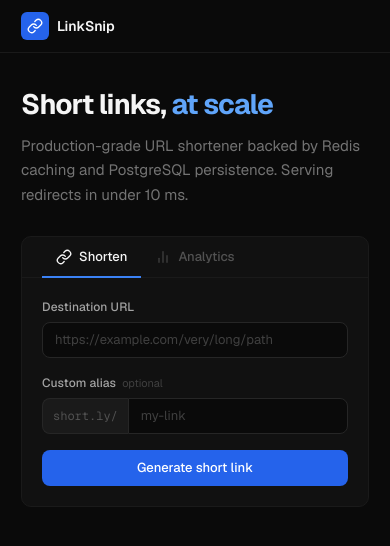
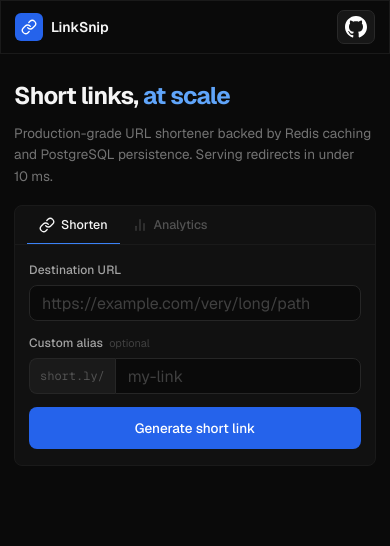
Before and after one commit to Pratik02-07/Scalable-URL-Shortener, a Next.js app in the folder frontend/: page / in a window 390 px wide. Shown: the top 546 px of the page. Built offline with nearby package versions, Linux system fonts and the light colour scheme; no server answers.

Commit message:
feat(frontend): make layout fully responsive across all device breakpoints

```diff
--- a/frontend/src/app/globals.css
+++ b/frontend/src/app/globals.css
@@ -47,6 +47,7 @@
 
 html, body {
   min-height: 100vh;
+  min-height: 100dvh;
   background: var(--gray-950);
   color: var(--text-primary);
   font-family: 'Geist', -apple-system, BlinkMacSystemFont, 'Segoe UI', sans-serif;
@@ -54,6 +55,7 @@
   line-height: 1.5;
   -webkit-font-smoothing: antialiased;
   -moz-osx-font-smoothing: grayscale;
+  overflow-x: hidden;
 }
 
 ::-webkit-scrollbar { width: 5px; }
--- a/frontend/src/app/page.module.css
+++ b/frontend/src/app/page.module.css
@@ -3,8 +3,11 @@
 ──────────────────────────────────────────────────────────────── */
 .layout {
   min-height: 100vh;
+  min-height: 100dvh;
   display: flex;
   flex-direction: column;
+  overflow-x: hidden;
+  width: 100%;
 }
 
 /* ────────────────────────────────────────────────────────────────
@@ -13,6 +16,7 @@
 .nav {
   border-bottom: 1px solid var(--gray-800);
   background: var(--gray-950);
+  border: 1px solid var(--gray-800);
   position: sticky;
   top: 0;
   z-index: 10;
@@ -60,21 +64,15 @@
 }
 
 .pill {
-  width: 32px;
-  height: 32px;
+  width: 38px;
+  height: 34px;
   display: flex;
   align-items: center;
   justify-content: center;
   background: #171717;
   border: 1px solid #292929;
-  border-radius: 6px;
+  border-radius: 7px;
   padding: 0;
-  transition: background-color 0.15s ease, border-color 0.15s ease;
-}
-
-.pill:hover {
-  background: #222222;
-  border-color: #383838;
 }
 
 .githubLink {
@@ -84,19 +82,18 @@
   justify-content: center;
   width: 100%;
   height: 100%;
-  transition: opacity 0.15s ease, transform 0.15s ease;
+  transition: color 0.2s ease, transform 0.2s ease;
 }
 
 .githubLink:hover {
   color: #ffffff;
-  opacity: 0.9;
   transform: translateY(-1px);
 }
 
 .githubIcon {
   display: block;
-  width: 16px;
-  height: 16px;
+  width: 22px;
+  height: 22px;
 }
 
 .pillLive {
@@ -137,16 +134,17 @@
 }
 
 .hero {
-  padding: 4rem 0 2.5rem;
+  padding: 3.5rem 0 2rem;
 }
 
 .heading {
-  font-size: clamp(28px, 4vw, 36px);
+  font-size: clamp(24px, 5.5vw, 36px);
   font-weight: 700;
   letter-spacing: -0.03em;
   line-height: 1.2;
   color: var(--gray-100);
   margin-bottom: 12px;
+  word-break: break-word;
 }
 
 .accent {
@@ -154,9 +152,9 @@
 }
 
 .subheading {
-  font-size: 15px;
+  font-size: clamp(13.5px, 2.5vw, 15px);
   color: var(--gray-400);
-  line-height: 1.65;
+  line-height: 1.6;
   max-width: 480px;
 }
 
@@ -169,6 +167,7 @@
   border-radius: 10px;
   overflow: hidden;
   margin-bottom: 3rem;
+  width: 100%;
 }
 
 /* ────────────────────────────────────────────────────────────────
@@ -179,6 +178,13 @@
   border-bottom: 1px solid var(--gray-800);
   padding: 0 20px;
   gap: 0;
+  overflow-x: auto;
+  scrollbar-width: none;
+  -webkit-overflow-scrolling: touch;
+}
+
+.tabRow::-webkit-scrollbar {
+  display: none;
 }
 
 .tabBtn {
@@ -269,6 +275,7 @@
 .inputGroup {
   display: flex;
   align-items: stretch;
+  width: 100%;
 }
 
 .inputPrefix {
@@ -284,11 +291,13 @@
   white-space: nowrap;
   font-family: 'Geist Mono', monospace;
   user-select: none;
+  flex-shrink: 0;
 }
 
 .inputSuffix {
   border-radius: 0 var(--radius-md) var(--radius-md) 0 !important;
   flex: 1;
+  min-width: 0;
 }
 
 /* Error */
@@ -389,10 +398,12 @@
 
 .shortUrl {
   flex: 1;
+  min-width: 0;
   font-family: 'Geist Mono', monospace;
   font-size: 13px;
   color: var(--blue-400);
   word-break: break-all;
+  overflow-wrap: anywhere;
 }
 
 .copyBtn {
@@ -411,6 +422,7 @@
   font-family: inherit;
   transition: background 0.15s ease, color 0.15s ease, border-color 0.15s ease;
   flex-shrink: 0;
+  touch-action: manipulation;
 }
 
 .copyBtn:hover { background: var(--gray-700); }
@@ -434,6 +446,7 @@
   display: flex;
   align-items: center;
   gap: 6px;
+  min-width: 0;
 }
 
 .metaKey {
@@ -446,6 +459,8 @@
 .metaVal {
   font-size: 12px;
   color: var(--gray-400);
+  word-break: break-all;
+  overflow-wrap: anywhere;
 }
 
 .metaCode {
@@ -484,6 +499,7 @@
   gap: 4px;
   padding: 14px 16px;
   background: var(--gray-900);
+  min-width: 0;
 }
 
 .statNum {
@@ -507,9 +523,10 @@
 
 .statsOriginal {
   display: flex;
-  align-items: center;
+  align-items: flex-start;
   gap: 8px;
   flex-wrap: wrap;
+  min-width: 0;
 }
 
 .statsLink {
@@ -519,6 +536,9 @@
   display: inline-flex;
   align-items: center;
   gap: 4px;
+  word-break: break-all;
+  overflow-wrap: anywhere;
+  min-width: 0;
 }
 
 .statsLink:hover { text-decoration: underline; }
@@ -553,14 +573,141 @@
 }
 
 /* ────────────────────────────────────────────────────────────────
-   Responsive
+   Responsive Design
 ──────────────────────────────────────────────────────────────── */
+
+/* Tablets and small laptops (max-width: 640px) */
+@media (max-width: 640px) {
+  .navInner {
+    padding: 0 1rem;
+  }
+
+  .main {
+    padding: 0 1rem 3.5rem;
+  }
+
+  .hero {
+    padding: 2.75rem 0 1.75rem;
+  }
+
+  .panel {
+    border-radius: 8px;
+    margin-bottom: 2.25rem;
+  }
+
+  .form {
+    padding: 18px 16px;
+    gap: 14px;
+  }
+
+  .input {
+    font-size: 16px; /* Prevents auto-zoom on iOS Safari */
+  }
+
+  .resultBox {
+    padding: 14px 16px;
+  }
+}
+
+/* Medium mobile devices (max-width: 540px) */
+@media (max-width: 540px) {
+  .statsGrid {
+    grid-template-columns: 1fr;
+  }
+
+  .statCell:not(:last-child) {
+    border-bottom: 1px solid var(--gray-800);
+  }
+
+  .statCell {
+    padding: 12px 14px;
+  }
+}
+
+/* Mobile Phones (max-width: 480px) */
 @media (max-width: 480px) {
-  .navPills { display: none; }
-  .hero { padding: 2.5rem 0 2rem; }
-  .statsGrid { grid-template-columns: 1fr; }
-  .statCell:not(:last-child) { border-bottom: 1px solid var(--gray-800); }
-  .resultMeta { gap: 8px; }
-  .metaDivider { display: none; }
-  .submitBtn { align-self: stretch; min-width: unset; }
+  .hero {
+    padding: 2rem 0 1.25rem;
+  }
+
+  .tabRow {
+    padding: 0 12px;
+  }
+
+  .tabBtn {
+    padding: 11px 12px 10px;
+    font-size: 12.5px;
+    gap: 6px;
+  }
+
+  .form {
+    padding: 16px 14px;
+    gap: 13px;
+  }
+
+  .submitBtn {
+    align-self: stretch;
+    width: 100%;
+    min-width: unset;
+    height: 42px;
+    font-size: 13.5px;
+  }
+
+  .resultBox {
+    padding: 14px;
+  }
+
+  .resultMeta {
+    gap: 8px 12px;
+  }
+
+  .metaDivider {
+    display: none;
+  }
 }
+
+/* Narrow mobile screens (max-width: 420px) */
+@media (max-width: 420px) {
+  .resultLinkRow {
+    flex-direction: column;
+    align-items: stretch;
+    gap: 8px;
+    padding: 10px;
+  }
+
+  .copyBtn {
+    width: 100%;
+    justify-content: center;
+    height: 34px;
+  }
+}
+
+/* Extra small screens (max-width: 360px) */
+@media (max-width: 360px) {
+  .navInner {
+    padding: 0 0.75rem;
+  }
+
+  .logoName {
+    font-size: 13px;
+  }
+
+  .logoMark {
+    width: 26px;
+    height: 26px;
+  }
+
+  .pill {
+    width: 34px;
+    height: 30px;
+  }
+
+  .githubIcon {
+    width: 18px;
+    height: 18px;
+  }
+
+  .main {
+    padding: 0 0.75rem 3rem;
+  }
+}
--- a/frontend/src/app/page.tsx
+++ b/frontend/src/app/page.tsx
@@ -168,8 +168,8 @@
                 className={styles.githubLink}
               >
                 <svg
-                  width="16"
-                  height="16"
+                  width="20"
+                  height="20"
                   viewBox="0 0 24 24"
                   xmlns="http://www.w3.org/2000/svg"
                   aria-hidden="true"
```
Also changed, not shown: 4 other files (tests, documents, lock files or other folders).
